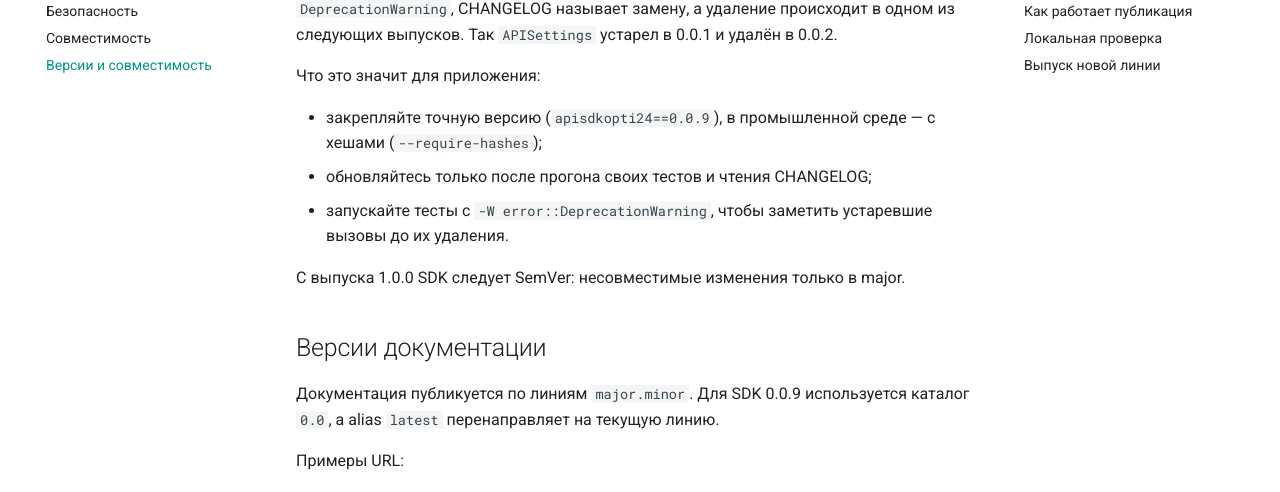
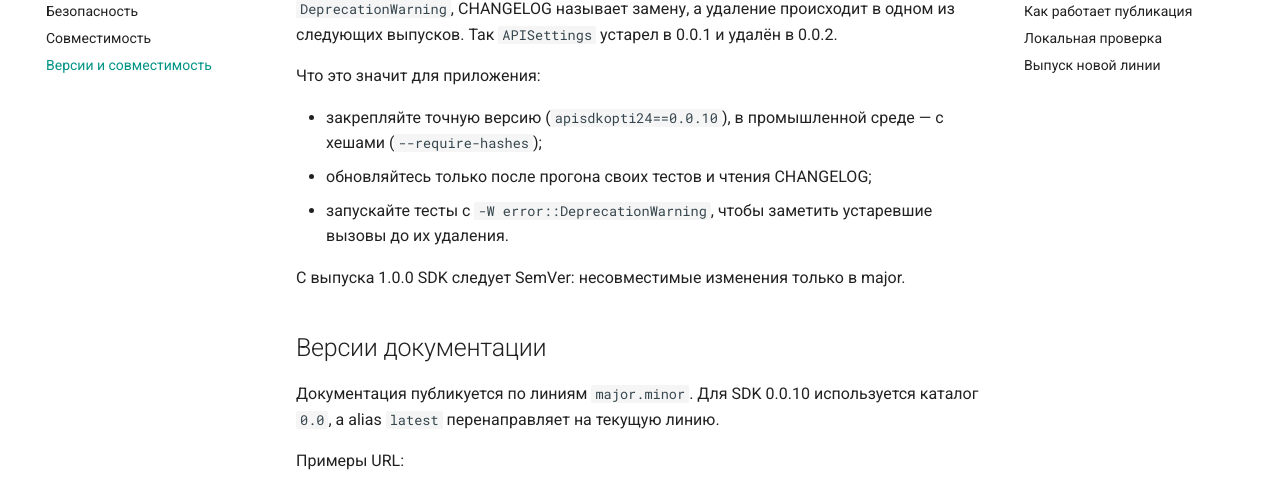
Before and after one commit to raspopovaa/apisdkopti24, an MkDocs documentation site: the page built from docs/versioning.md, in a window 1280 px wide and 900 px high, scrolled down 394 px. Shown: the part 151-643 px from the top of the window. Built offline with MkDocs 1.6.1 and Material for MkDocs 9.7.7, drawn with Linux system fonts in a browser that asks for light colours; comment, search, counter and statistics services are not loaded; the version menu is left out.

Commit message:
release: apisdkopti24 0.0.10 (#85)
Версия 0.0.10 во всех файлах и запись в CHANGELOG: типизированные недокументированные поля ответов, замечание про смену периода лимита, удалённый проверочный скрипт.

```diff
--- a/docs/versioning.md
+++ b/docs/versioning.md
@@ -22,7 +22,7 @@ patch. Такие изменения перечислены в `CHANGELOG.md` в
 
 Что это значит для приложения:
 
-- закрепляйте точную версию (`apisdkopti24==0.0.9`), в промышленной среде — с
+- закрепляйте точную версию (`apisdkopti24==0.0.10`), в промышленной среде — с
   хешами (`--require-hashes`);
 - обновляйтесь только после прогона своих тестов и чтения CHANGELOG;
 - запускайте тесты с `-W error::DeprecationWarning`, чтобы заметить устаревшие
@@ -32,7 +32,7 @@ patch. Такие изменения перечислены в `CHANGELOG.md` в
 
 ## Версии документации
 
-Документация публикуется по линиям `major.minor`. Для SDK 0.0.9 используется
+Документация публикуется по линиям `major.minor`. Для SDK 0.0.10 используется
 каталог `0.0`, а alias `latest` перенаправляет на текущую линию.
 
 Примеры URL:
--- a/pyproject.toml
+++ b/pyproject.toml
@@ -5,7 +5,7 @@ build-backend = "setuptools.build_meta"
 
 [project]
 name = "apisdkopti24"
-version = "0.0.9"
+version = "0.0.10"
 description = "Асинхронный Python SDK для Opti24 API — API топливных карт АЗС"
 readme = "README.md"
 license = "MIT"
```
Also changed, not shown: CHANGELOG.md (+23 -0 lines), PROJECT.md (+1 -1 lines), README.md (+2 -2 lines), docs/getting-started.md (+3 -3 lines), docs/index.md (+1 -1 lines), 1 other file.
